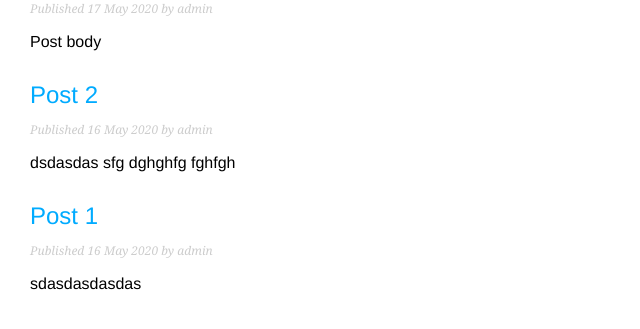
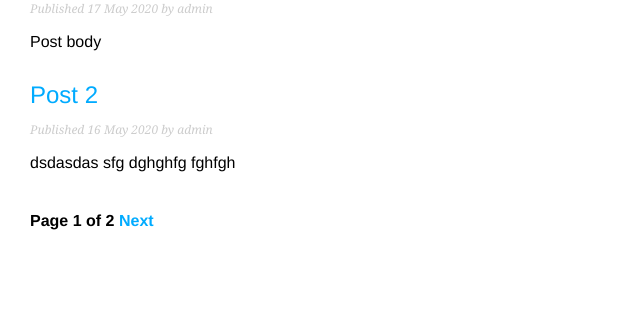
Before and after one commit to dchaika1990/django-blog, a Django app: page /blog/ in a window 1280 px wide. Shown: the part 260-589 px from the top of the page, without its empty margins (0-640 px from the left). Run offline with Django 3.2, Linux system fonts and the light colour scheme; data comes from the database, SQL or seed files in the repository.

Commit message:
add pagination

```diff
--- a/blog/views.py
+++ b/blog/views.py
@@ -1,11 +1,29 @@
 from django.shortcuts import render, get_object_or_404
 from .models import Post
+from django.core.paginator import Paginator, EmptyPage, PageNotAnInteger
 
 
 # Create your views here.
 def post_list(request):
-    posts = Post.published.all()
-    return render(request, 'blog/post/list.html', {'posts': posts})
+    object_list = Post.published.all()
+    paginator = Paginator(object_list, 3)   # 3 post per page
+    page = request.GET.get('page')
+    try:
+        posts = paginator.page(page)
+    except PageNotAnInteger:
+        # return first page
+        posts = paginator.page(1)
+    except EmptyPage:
+        # return last page
+        posts = paginator.page(paginator.num_pages)
+    return render(
+        request,
+        'blog/post/list.html',
+        {
+            'page': page,
+            'posts': posts
+        }
+    )
 
 
 def post_detail(request, year, month, day, post):
--- a/templates/blog/post/list.html
+++ b/templates/blog/post/list.html
@@ -11,4 +11,5 @@
         <p class="date">Published {{ post.publish|date:'d M Y' }} by {{ post.author }}</p>
         {{ post.body|truncatewords:30|linebreaks }}
     {% endfor %}
+    {% include 'pagination.html' with page=posts %}
 {% endblock %}
--- /dev/null
+++ b/templates/pagination.html
@@ -0,0 +1,13 @@
+<div class="pagination">
+    <span class="step-links">
+        {% if page.has_previous %}
+            <a href="?page={{page.previous_page_number}}">Previous</a>
+        {% endif %}
+        <span class="current">
+            Page {{ page.number }} of {{ page.paginator.num_pages }}
+        </span>
+        {% if page.has_next %}
+            <a href="?page={{page.next_page_number}}">Next</a>
+        {% endif %}
+    </span>
+</div>
```
